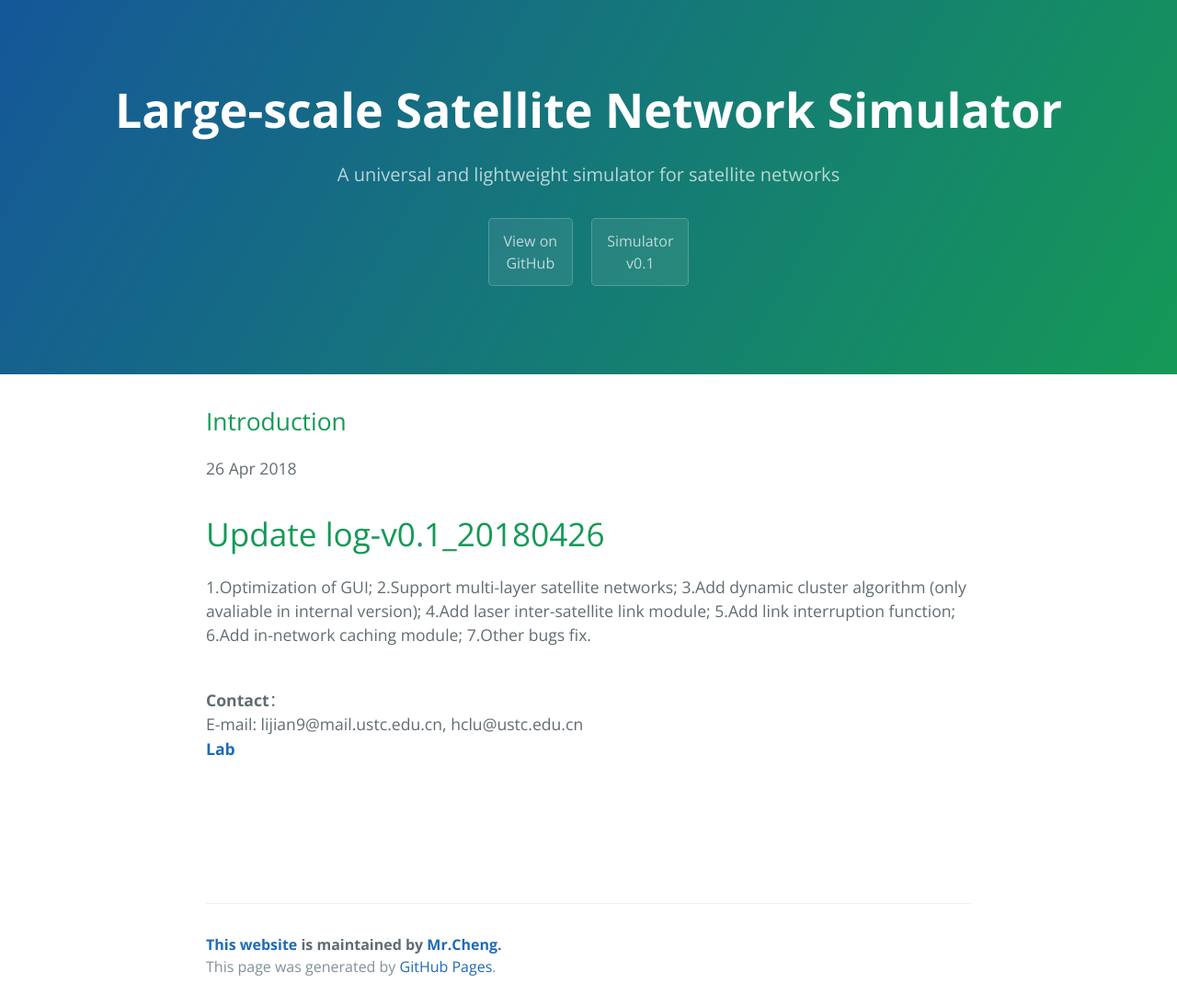
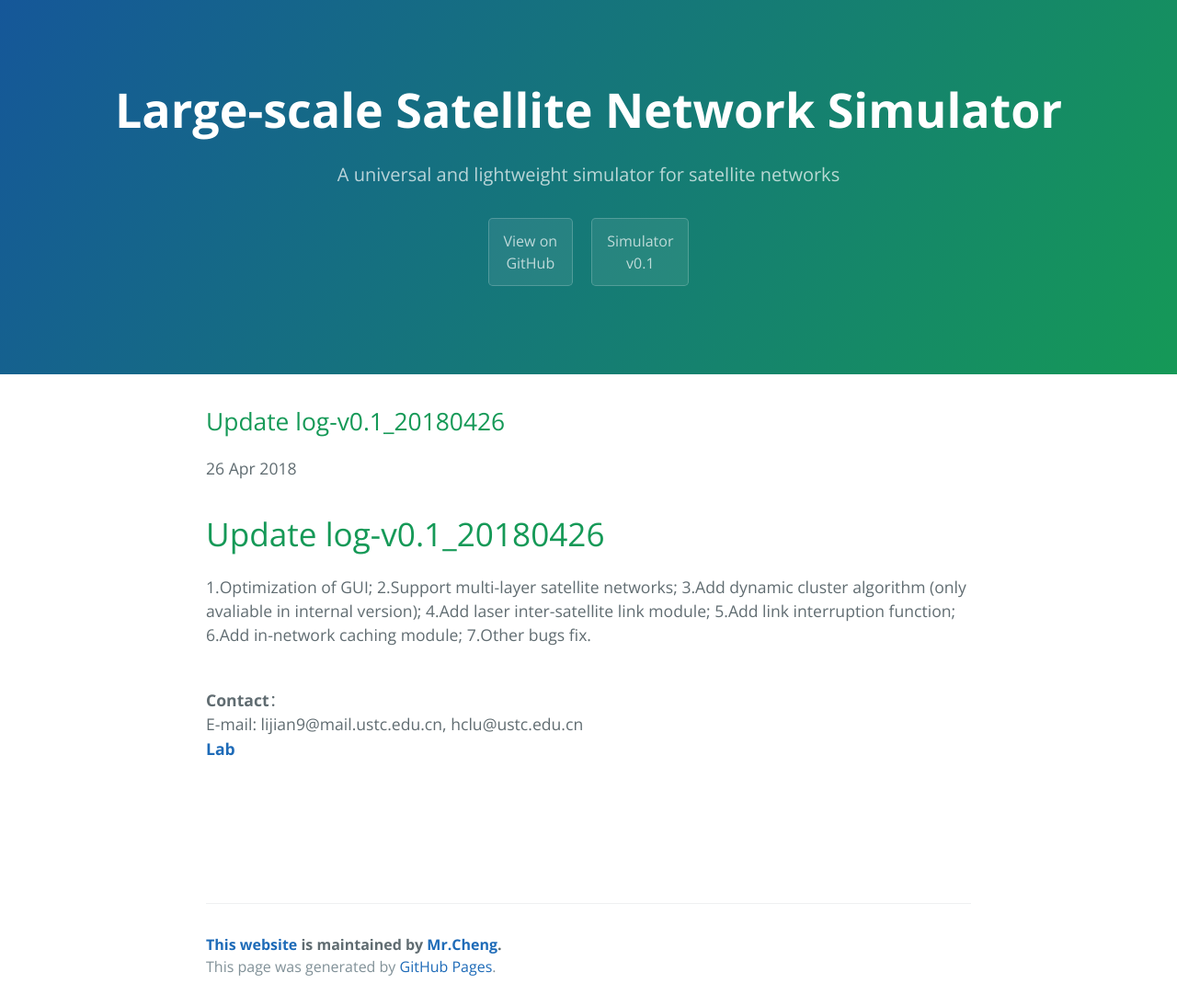
Before and after one commit to infonetlijian/Large-Scale-Satellite-Network-Simulator-LSNS, a Jekyll site: the page built from _posts/2018-4-26-v0.1_20180426.markdown, in a window 1280 px wide. Shown: the whole page at 92% size. Built offline with Jekyll 4.4.1, drawn with Linux system fonts in a browser that asks for light colours; comment, search, counter and statistics services are not loaded.

Commit message:
Description update

```diff
--- a/_posts/2018-4-26-v0.1_20180426.markdown
+++ b/_posts/2018-4-26-v0.1_20180426.markdown
@@ -1,6 +1,6 @@
 ---
 layout: post
-title:  "Introduction"
+title:  "Update log-v0.1_20180426"
 date:   2018-04-26 15:25:00
 categories: main
 ---
```
